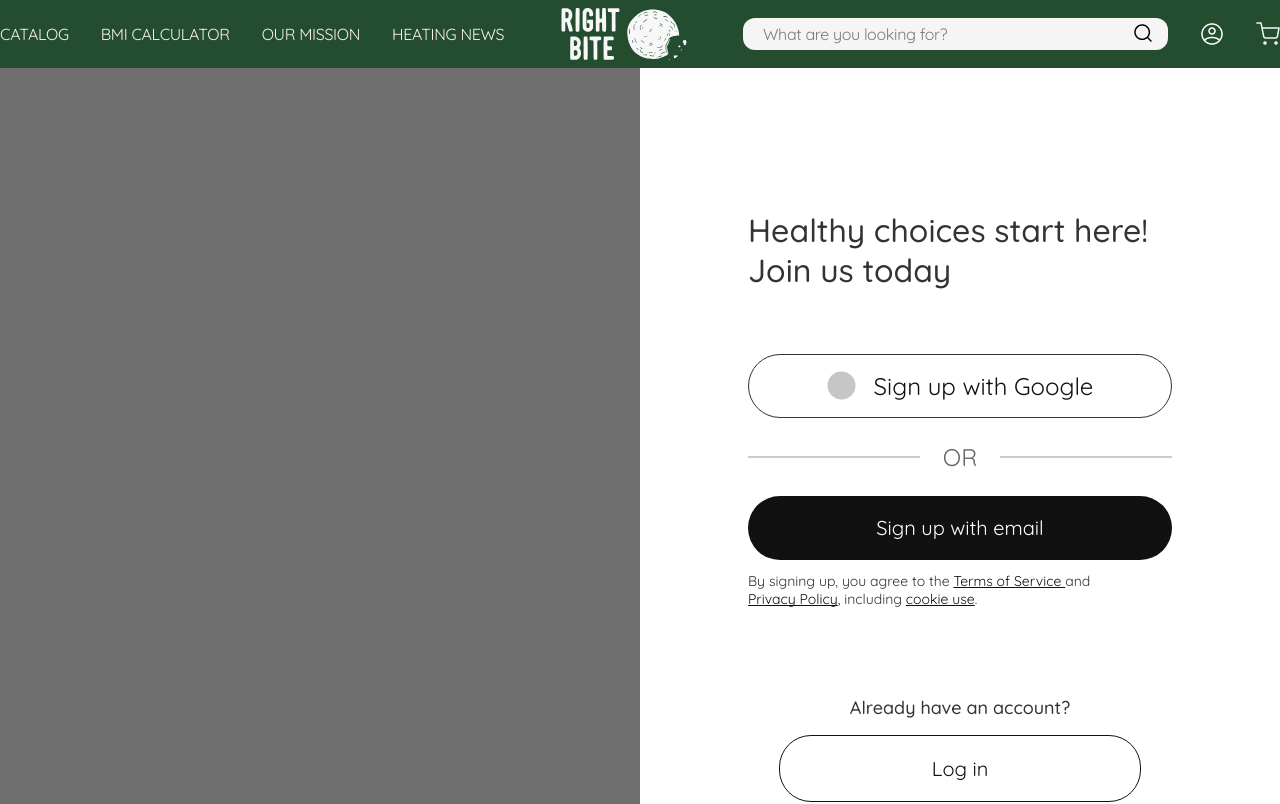
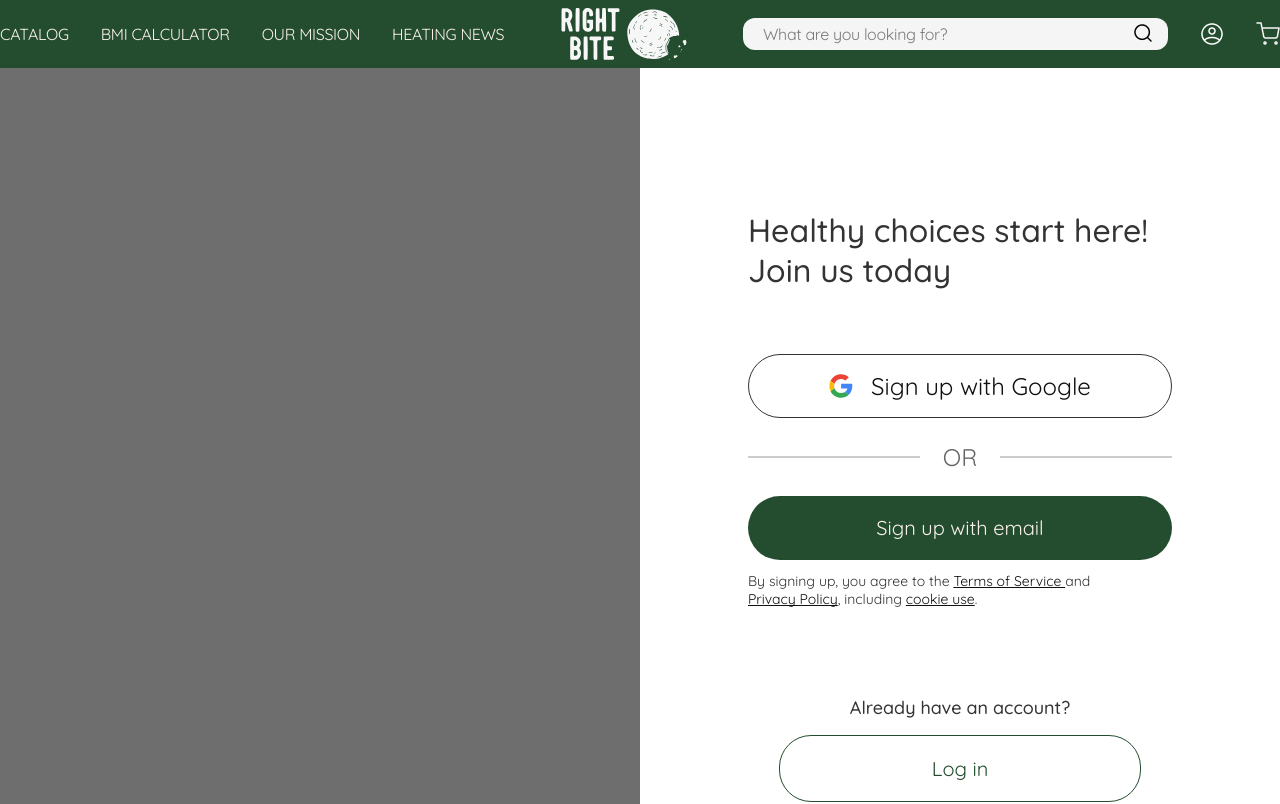
Before and after one commit to t3vel/online-store-frontend, a React (Vite) app: page /online-store-frontend/signup in a window 1280 px wide. Shown: the top 804 px of the page. Built offline with nearby package versions, Linux system fonts and the light colour scheme; no server answers.

Commit message:
SCRUM-129 Fixed button colors and added an icon for Google authorization (#13)

```diff
--- a/src/pages/CreateAcc/CreateAcc.jsx
+++ b/src/pages/CreateAcc/CreateAcc.jsx
@@ -78,7 +78,7 @@ export default function CreateAcc() {
       setLoading(false);
     }
   };
-
+    const isFormFilled = email && password && confirmationPassword;
   return (
     <>
       <div className={styles.container}>
@@ -197,7 +197,7 @@ export default function CreateAcc() {
 
               <button
                 type="submit"
-                className={styles.button}
+                className={`${styles.button} ${!isFormFilled? styles.buttonDisabled: ''}`}
                 disabled={loading}
               >
                 {loading ? 'Creating...' : 'Create account'}
--- a/src/pages/CreateAcc/CreateAcc.module.css
+++ b/src/pages/CreateAcc/CreateAcc.module.css
@@ -45,6 +45,7 @@
 .form {
     display: flex;
     flex-direction: column;
+    align-items: center;
     width: 400px;
     gap: 24px;
 }
@@ -94,11 +95,22 @@ p .link {
     margin-top: 88px;
     height: 64px;
     width: 362px;
-  background-color: #bebebe;
+    background-color: #234D2E;
+    opacity: 1;
     border-radius: 32px;
     font-size: 20px;
     font-weight: 400;
-  color: #ffffff;
+    color: #F9F1EB;
+    &:hover {
+        background-color: #2D6B41;
+    }
+}
+.buttonDisabled {
+    opacity: 0.4;
+    cursor: not-allowed;
+    &:hover {
+        background-color: #234D2E;
+    }
 }
 
 .flex {
--- a/src/pages/Login/Login.module.css
+++ b/src/pages/Login/Login.module.css
@@ -87,11 +87,14 @@ p .link {
   margin-bottom: 42px;
   height: 64px;
   width: 362px;
-  background-color: #bebebe;
+  background-color: #234D2E;
   border-radius: 32px;
   font-size: 20px;
   font-weight: 400;
-  color: #ffffff;
+  color: #F9F1EB;
+    &:hover {
+        background-color: #2D6B41;
+    }
 }
 
 .flex {
--- a/src/pages/RegistrationSuccess/RegistrationSuccess.module.css
+++ b/src/pages/RegistrationSuccess/RegistrationSuccess.module.css
@@ -46,20 +46,28 @@
 
 .account {
     border-radius: 32px;
-  background: #111;
+    background: #234D2E;
     font-weight: 400;
     font-size: 20px;
     text-align: center;
-  color: #fff;
+    color: #F9F1EB;
     padding: 20px 126px;
+    &:hover {
+        background: #2D6B41;
+    }
 }
 
 .catalog {
     font-weight: 400;
     font-size: 20px;
     text-align: center;
-  color: #000;
-  border: 1px solid #000;
+    background-color: transparent;
+    color: #234D2E;
+    border: 1px solid #234D2E;
     border-radius: 32px;
     padding: 20px 126px;
+    &:hover {
+        border-color: #2D6B41;
+        color: #2D6B41;
     }
+}
--- a/src/pages/Signup/Signup.jsx
+++ b/src/pages/Signup/Signup.jsx
@@ -1,5 +1,6 @@
 import { Link } from 'react-router-dom';
 import styles from './Signup.module.css';
+import GoogleIcon from '@assets/icons/google-colored.svg?react';
 
 export default function Signup() {
   const API_URL =
@@ -21,18 +22,7 @@ export default function Signup() {
               className={styles.socialBtn}
               href={`${API_URL}/api/v1/auth/google`}
             >
-              <svg
-                width="29"
-                height="29"
-                viewBox="0 0 29 29"
-                fill="none"
-                xmlns="http://www.w3.org/2000/svg"
-              >
-                <path
-                  d="M28.5 14.5C28.5 22.228 22.235 28.5 14.5 28.5C6.765 28.5 0.5 22.228 0.5 14.5C0.5 6.765 6.765 0.5 14.5 0.5C22.235 0.5 28.5 6.765 28.5 14.5Z"
-                  fill="#C6C6C6"
-                />
-              </svg>
+               <GoogleIcon className={styles.socialIcon} />
               Sign up with Google
             </a>
 
--- a/src/pages/Signup/Signup.module.css
+++ b/src/pages/Signup/Signup.module.css
@@ -89,14 +89,18 @@
 .emailBtn {
     font-weight: 400;
     font-size: 20px;
-  color: #fff;
+    color: #F9F1EB;
     border-radius: 32px;
-  background: #111;
+    background: #234D2E;
     width: 424px;
     height: 64px;
     display: flex;
     justify-content: center;
     align-items: center;
+
+    &:hover {
+        background-color: #2D6B41;
+    }
 }
 
 .terms {
@@ -126,9 +130,20 @@
 .loginBtn {
     display: inline-block;
     font-size: 20px;
-  color: #111;
+    color: #234D2E;
+    background: transparent;
     padding: 20px 152px;
     text-align: center;
-  border: 1px solid #111;
+    border: 1px solid #234D2E;
     border-radius: 32px;
+    &:hover {
+        color: #2D6B41;
+        border-color: #2D6B41;
     }
+}
+
+.socialIcon {
+    display: inline-block;
+    width: 24px;
+    height: 24px;
+}
```
Also changed, not shown: src/assets/icons/google-colored.svg (added). Lines whose indentation alone changed are shown as unchanged.
